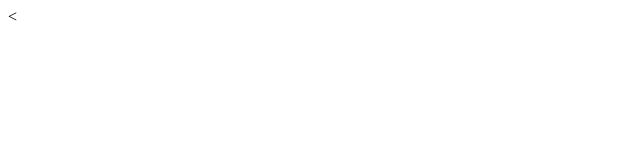
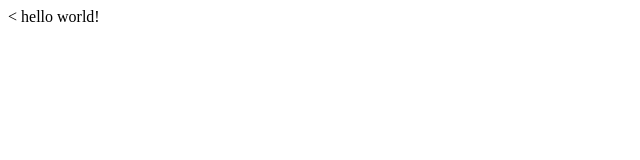
Before and after one commit to KUMARHKR/PROJECT, a plain HTML site: page index.html in a window 1280 px wide. Shown: the whole page, without its empty margins (0-640 px from the left). Drawn offline with Linux system fonts and the light colour scheme.

Commit message:
Update index.html

```diff
--- a/index.html
+++ b/index.html
@@ -8,7 +8,7 @@
   </head>
   <body>
 
-
+    hello world!
 
 
   </body>
```
